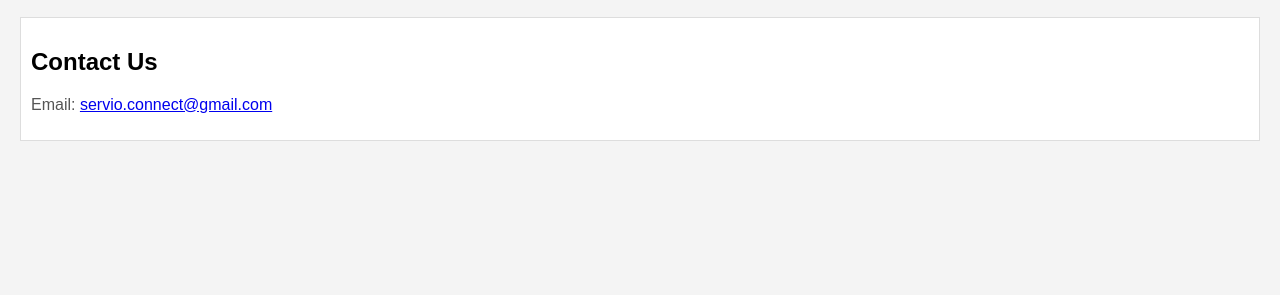
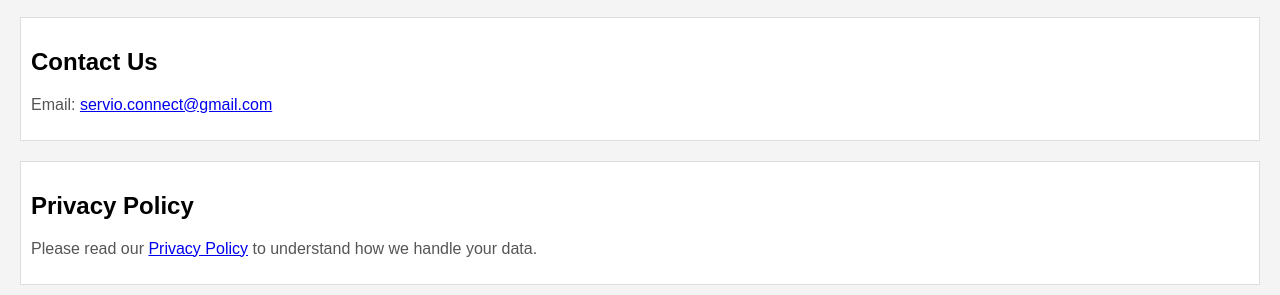
Before and after one commit to saksham-98123/servio-support-page, a plain HTML site: page index.html in a window 1280 px wide. Shown: the part 121-416 px from the top of the page. Drawn offline with Linux system fonts and the light colour scheme.

Commit message:
Update index.html

```diff
--- a/index.html
+++ b/index.html
@@ -23,6 +23,12 @@
             background-color: #fff;
             border: 1px solid #ddd;
         }
+        .privacy-policy {
+            margin-top: 20px;
+            padding: 10px;
+            background-color: #fff;
+            border: 1px solid #ddd;
+        }
     </style>
 </head>
 <body>
@@ -33,5 +39,10 @@
         <h2>Contact Us</h2>
         <p>Email: <a href="mailto:servio.connect@gmail.com">servio.connect@gmail.com</a></p>
     </div>
+
+    <div class="privacy-policy">
+        <h2>Privacy Policy</h2>
+        <p>Please read our <a href="URL_TO_YOUR_PRIVACY_POLICY" target="_blank">Privacy Policy</a> to understand how we handle your data.</p>
+    </div>
 </body>
 </html>
```
